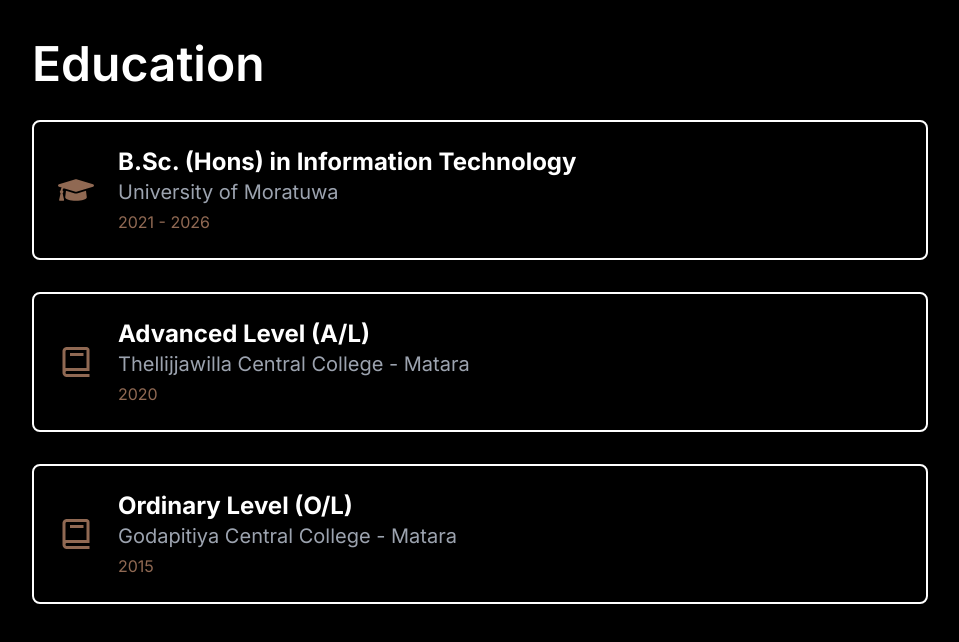
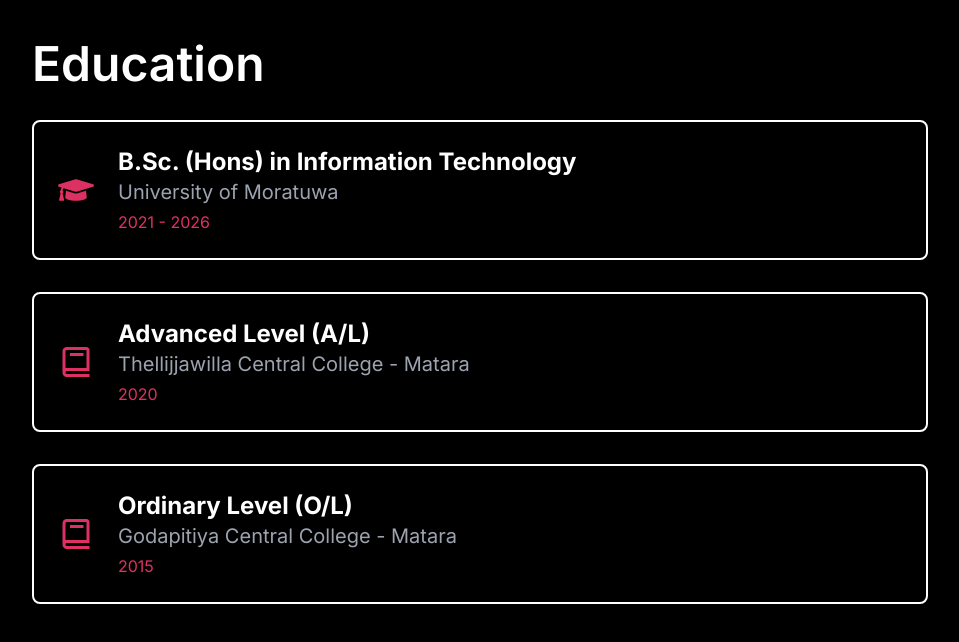
Before and after one commit to Vimodya/Vimodya-Liyamage, a Next.js app: page /about in a window 1280 px wide. Shown: the top 642 px of the page, without its empty margins (160-1119 px from the left). Built offline with nearby package versions, Linux system fonts and the light colour scheme.

Commit message:
refactor: update
update the colors

```diff
--- a/app/about/page.tsx
+++ b/app/about/page.tsx
@@ -73,14 +73,14 @@
               <div className="flex items-center">
                 {/* Conditionally render icons based on the index */}
                 {index === 0 ? (
-                  <FaGraduationCap className="text-4xl text-[#906953] mr-6" />
+                  <FaGraduationCap className="text-4xl text-[#DE3163] mr-6" />
                 ) : (
-                  <BiBook className="text-4xl text-[#906953] mr-6" />
+                  <BiBook className="text-4xl text-[#DE3163] mr-6" />
                 )}
                 <div>
                   <h2 className="text-2xl font-bold">{edu.degree}</h2>
                   <p className="text-xl text-[#9CA3AF]">{edu.institution}</p>
-                  <p className="text-md text-[#906953] mt-1">{edu.years}</p>
+                  <p className="text-md text-[#DE3163] mt-1">{edu.years}</p>
                 </div>
               </div>
             </div>
--- a/app/page.tsx
+++ b/app/page.tsx
@@ -104,7 +104,7 @@
       <div className="text-center">
         <h1
           ref={nameRef}
-          className="text-6xl md:text-8xl font-bold text-transparent bg-clip-text bg-gradient-to-r from-[#906953] to-[#F9EBE9] whitespace-nowrap"
+          className="text-6xl md:text-8xl font-bold text-transparent bg-clip-text bg-gradient-to-r from-[#DE3163] to-[#F9EBE9] whitespace-nowrap"
         >
           Vimodya Liyanage
         </h1>
@@ -152,7 +152,7 @@
           href="mailto:chamodivimodya@gmail.com"
           target="_blank"
           rel="noopener noreferrer"
-          className="text-white text-2xl hover:text-[#906953] transition duration-300"
+          className="text-white text-2xl hover:text-[#DE3163] transition duration-300"
         >
           <FaEnvelope />
         </a>
@@ -160,7 +160,7 @@
           href="https://github.com/Vimodya"
           target="_blank"
           rel="noopener noreferrer"
-          className="text-white text-2xl hover:text-[#906953] transition duration-300"
+          className="text-white text-2xl hover:text-[#DE3163] transition duration-300"
         >
           <FaGithub />
         </a>
@@ -176,7 +176,7 @@
           href="https://www.hackerrank.com/profile/Chamodi_HM"
           target="_blank"
           rel="noopener noreferrer"
-          className="text-white text-2xl hover:text-[#906953] transition duration-300"
+          className="text-white text-2xl hover:text-[#DE3163] transition duration-300"
         >
           <FaHackerrank />
         </a>
--- a/app/projects/page.tsx
+++ b/app/projects/page.tsx
@@ -127,7 +127,7 @@
               {/* Details Button */}
               <button
                 onClick={() => openModal(project)}
-                className="mt-4 bg-black border-2 border-[#906953] text-white px-4 py-2 rounded-full hover:bg-[#F9EBE9] hover:text-black transition duration-300"
+                className="mt-4 bg-black border-2 border-[#DE3163] text-white px-4 py-2 rounded-full hover:bg-[#F9EBE9] hover:text-black transition duration-300"
               >
                 Details
               </button>
@@ -151,7 +151,7 @@
               <p className="text-lg text-[#9CA3AF] mb-4">
                 {selectedProject.description}
               </p>
-              <p className="text-md text-[#906953] mb-2">
+              <p className="text-md text-[#DE3163] mb-2">
                 <strong>Duration:</strong> {selectedProject.duration}
               </p>
               <p className="text-md text-[#9CA3AF]">
@@ -161,7 +161,7 @@
               {/* Close Button */}
               <button
                 onClick={closeModal}
-                className="absolute top-4 right-4 text-xl bg-transparent text-white hover:text-[#906953] transition"
+                className="absolute top-4 right-4 text-xl bg-transparent text-white hover:text-[#DE3163] transition"
               >
                 &times;
               </button>
```
